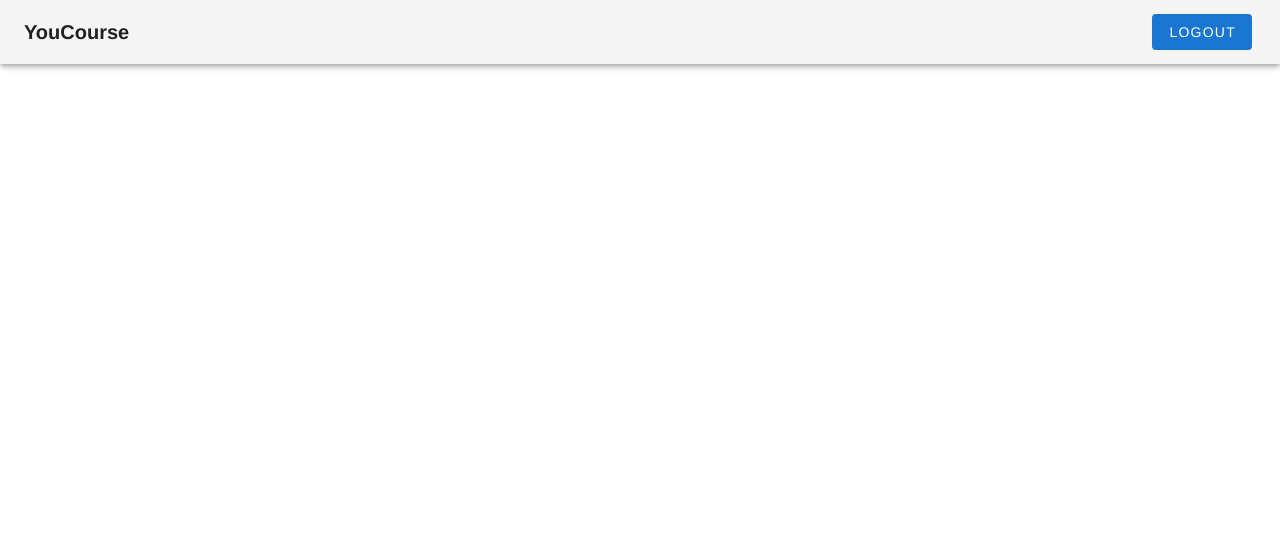
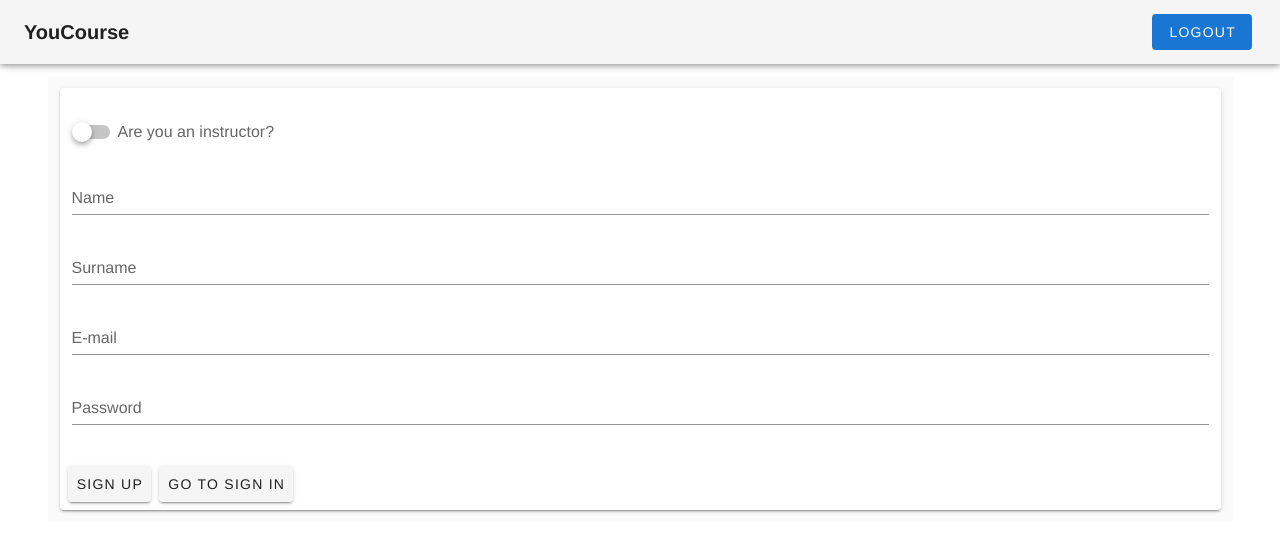
Before and after one commit to burakyuslu/CS353_Group9_Project, a Vue app in the folder frontend/: page /auth/signup in a window 1280 px wide. Shown: the top 550 px of the page. Built offline with nearby package versions, Linux system fonts and the light colour scheme; what vue-youtube-embed would draw is missing.

Commit message:
implemented sign up functionality

```diff
--- a/frontend/src/views/auth/Login.vue
+++ b/frontend/src/views/auth/Login.vue
@@ -11,6 +11,7 @@
       >
       <v-card-actions>
         <v-btn @click="login"> Sign In </v-btn>
+        <v-btn :to="{name: 'auth.signup'}" >Go to Sign Up</v-btn>
       </v-card-actions>
     </v-card>
   </v-container>
--- a/frontend/src/views/auth/Signup.vue
+++ b/frontend/src/views/auth/Signup.vue
@@ -0,0 +1,69 @@
+<template>
+  <v-container class="grey lighten-5">
+    <v-card>
+      <v-container>
+        <v-switch :label="text" v-model="value"></v-switch>
+        <v-text-field label="Name" v-model="name"></v-text-field>
+        <v-text-field label="Surname" v-model="surname"> </v-text-field>
+        <v-text-field label="E-mail" v-model="email"></v-text-field>
+        <v-text-field label="Password" v-model="password"> </v-text-field>
+      </v-container>
+      <v-alert v-model="messageModel" type="error" dismissible>
+        {{ errorMessage }}
+      </v-alert>
+      <v-card-actions>
+        <v-btn @click="signup"> Sign Up </v-btn>
+        <v-btn :to="{name: 'auth.login'}" >Go to Sign In</v-btn>
+      </v-card-actions>
+    </v-card>
+  </v-container>
+</template>
+
+<script>
+import { actions, mutations } from '../../store/types.js'
+import { mapActions, mapMutations } from 'vuex'
+import axios from '../../utils/config.js'
+export default {
+  data() {
+    return {
+      value: false,
+      text: 'Are you an instructor?',
+      email: '',
+      password: '',
+      name: '',
+      surname: '',
+      messageModel: false,
+      errorMessage: '',
+    }
+  },
+  methods: {
+    ...mapActions({ signIn: actions.SIGN_IN }),
+    ...mapMutations({ setUserType: mutations.SET_USER_TYPE }),
+    async login() {
+      // console.log('this.userTpye')
+      // this.setUserType({ type: this.userType })
+
+      try {
+        await this.signIn({
+          userType: this.userType,
+          email: this.email,
+          password: this.password,
+        })
+      } catch (error) {
+        this.messageModel = true
+        this.errorMessage = error.message
+      }
+
+      this.$router.push({ name: `${this.userType}.home` })
+    },
+    signup(){
+      axios.post(`auth/signup`, {isInstructor: this.value, name: this.name, surname: this.surname, password: this.password, email: this.email})
+    }
+  },
+  computed: {
+    userType() {
+      return this.value ? 'instructor' : 'student'
+    },
+  },
+}
+</script>
```
Also changed, not shown: 1 other file (tests, documents, lock files or other folders).
